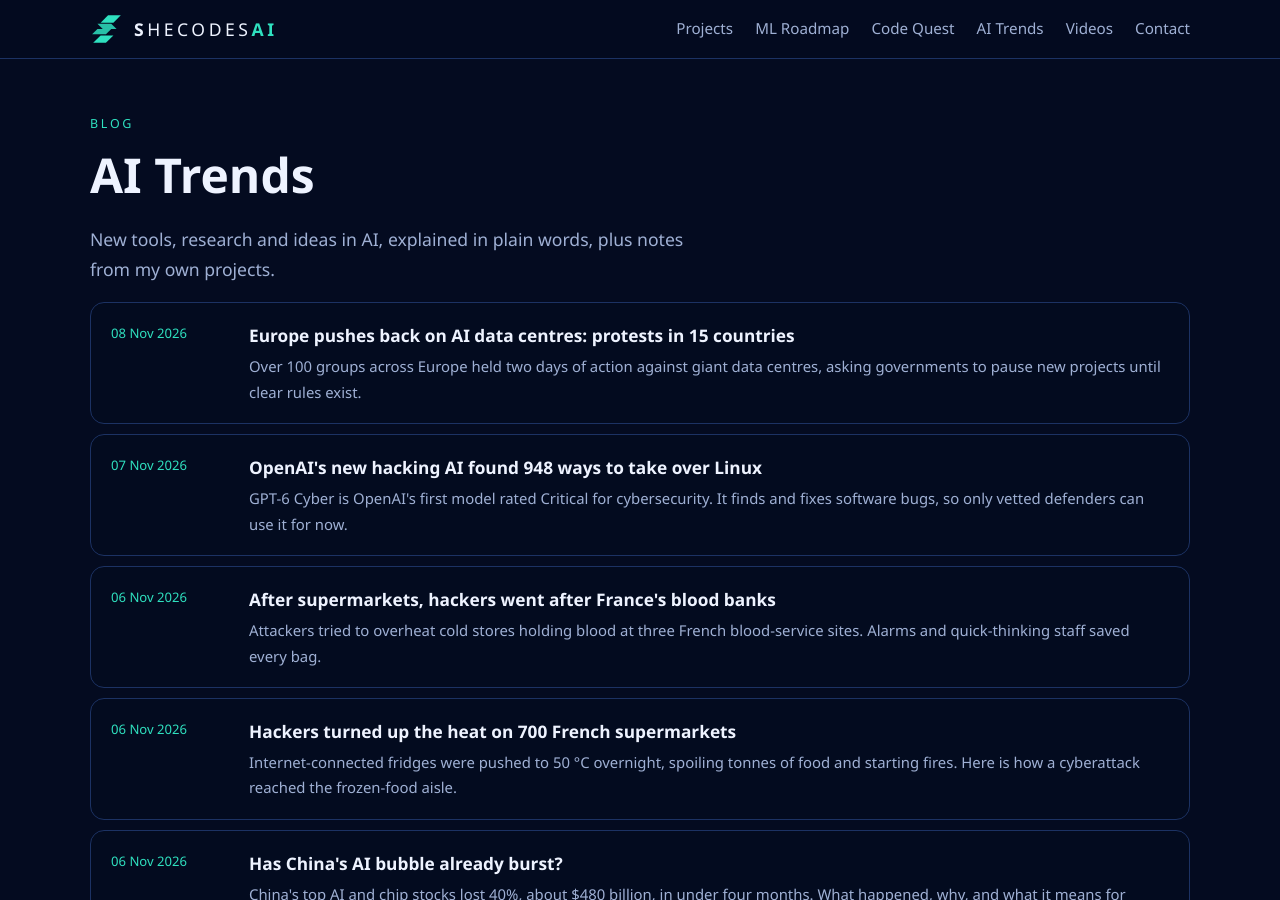
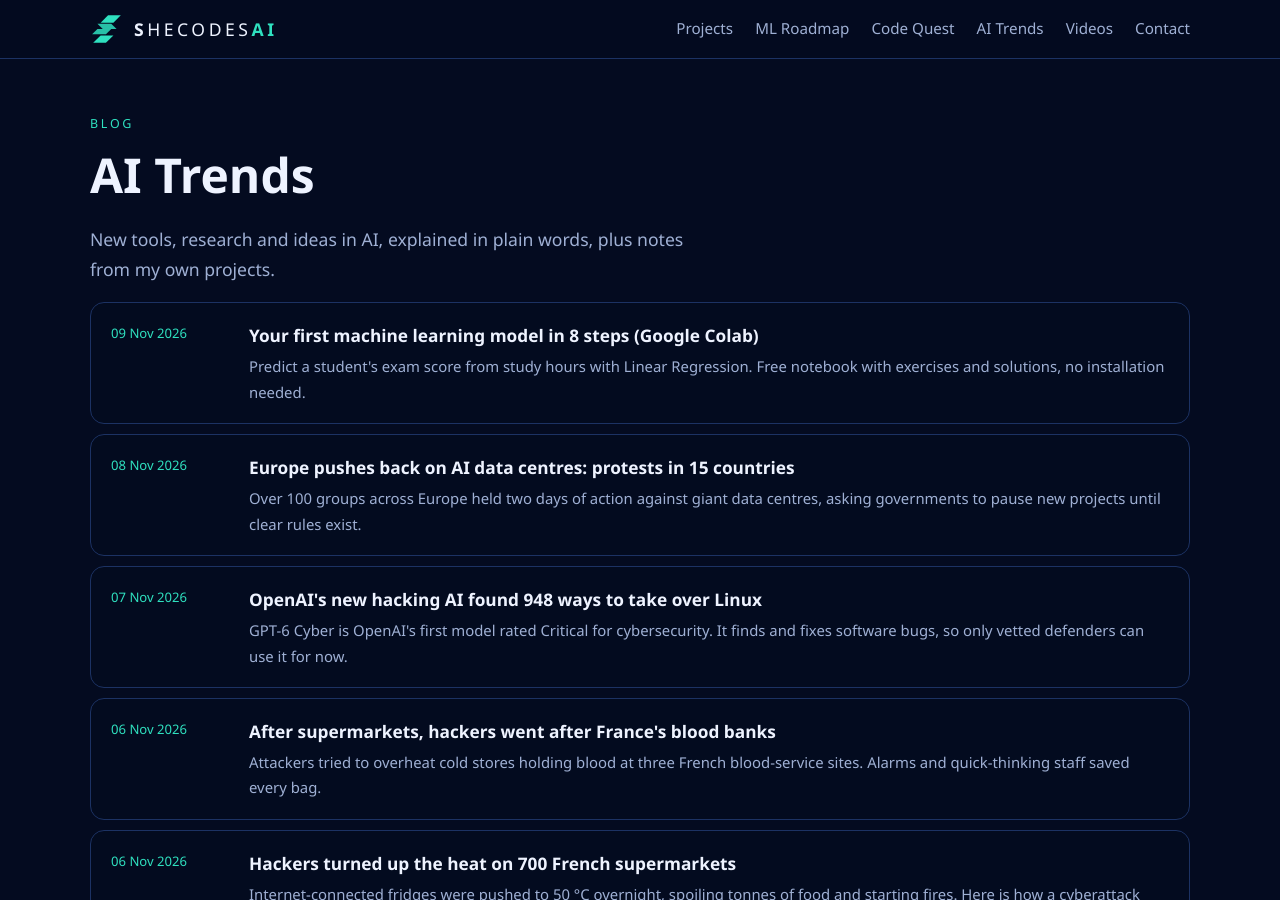
Before and after one commit to AbbasiSarah/AbbasiSarah.github.io, a Jekyll site: the page built from blog/index.html, in a window 1280 px wide and 900 px high. Built offline with Jekyll 4.4.1, drawn with Linux system fonts in a browser that asks for light colours; part of the change alters nothing that is shown.

Commit message:
Add first-ML-model Colab reel and post; longer Japan banks reel

````diff
--- a/_data/videos.yml
+++ b/_data/videos.yml
@@ -1,7 +1,9 @@
 # Videos hosted on this site (files in assets/videos/, with a .jpg poster of the same name). Newest first.
+- title: "Your first ML model in 8 steps (Google Colab)"
+  file: reel-first-ml-model-colab
 - title: "Europe pushes back on AI data centres: protests in 15 countries"
   file: reel-europe-data-centres
-- title: "128 Japanese banks went down at once, and it wasn't hackers"
+- title: "128 Japanese banks went down at once, and it wasn't hackers (2-minute explainer)"
   file: reel-japan-128-banks
 - title: "SheCodesAI Podcast EP 1: Will AI kill coding jobs?"
   file: reel-podcast-ep1-ai-coding-jobs
--- /dev/null
+++ b/_posts/2026-11-09-first-ml-model-google-colab.md
@@ -0,0 +1,51 @@
+---
+layout: post
+title: "Your first machine learning model in 8 steps (Google Colab)"
+summary: "Predict a student's exam score from study hours with Linear Regression. Free notebook with exercises and solutions, no installation needed."
+topic: Learn ML
+---
+
+<video class="post-video" controls playsinline preload="none" poster="{{ '/assets/videos/reel-first-ml-model-colab.jpg' | relative_url }}"><source src="{{ '/assets/videos/reel-first-ml-model-colab.mp4' | relative_url }}" type="video/mp4"></video>
+
+**[▶ Open the notebook in Google Colab](https://colab.research.google.com/github/AbbasiSarah/ml-roadmap/blob/main/colab/01-predict-exam-score-linear-regression.ipynb)**. It's free, runs in your browser, and needs no installation.
+
+## The exercise
+
+We have data about 10 students: how many hours each one studied, and the score they got. A new student studied **6.5 hours**. What score will they get?
+
+We'll answer with **Linear Regression**, the simplest machine learning model. It draws the best straight line through the data.
+
+## The 8 steps
+
+1. **Import the libraries:** pandas for tables, matplotlib for charts, scikit-learn for the model.
+2. **Create the data:** two lists, hours and score, turned into a table (a DataFrame).
+3. **Plot it:** the dots almost make a straight line, so a straight-line model fits.
+4. **Split into X and y:** X is what we know (hours) and y is what we predict (score).
+5. **Train:** `model.fit(X, y)`. The model learns a slope of **7.6**: every extra hour adds about 7.6 marks.
+6. **Check:** R² is **0.998** (1 = perfect fit).
+7. **Predict:** 6.5 hours → **76.3 marks**.
+8. **Draw the line** and see the new student sitting right on it.
+
+The model's rule is simply:
+
+```
+score = 7.6 × hours + 26.9
+```
+
+You can check it by hand: 7.6 × 6.5 + 26.9 = 76.3.
+
+## Now you try
+
+The notebook ends with three exercises:
+
+1. Predict the score for **3.5 hours**.
+2. Predict for **9 hours**. Is it safe to predict beyond our data?
+3. Add a new student (5.5 hours, 69 marks) and train again. Does the slope change?
+
+Solutions are hidden at the bottom of the notebook. Try first, then check!
+
+## One honest note
+
+R² = 0.998 is very high because this is small, clean practice data. Real data is messier. In real projects, we keep some data aside (a **test set**) and check the model on data it has never seen. That's the next exercise.
+
+More exercises are in my [ML Roadmap on GitHub](https://github.com/AbbasiSarah/ml-roadmap/tree/main/colab).
````
Also changed, not shown: assets/videos/reel-first-ml-model-colab.jpg (added), assets/videos/reel-japan-128-banks.jpg, 2 other files.
